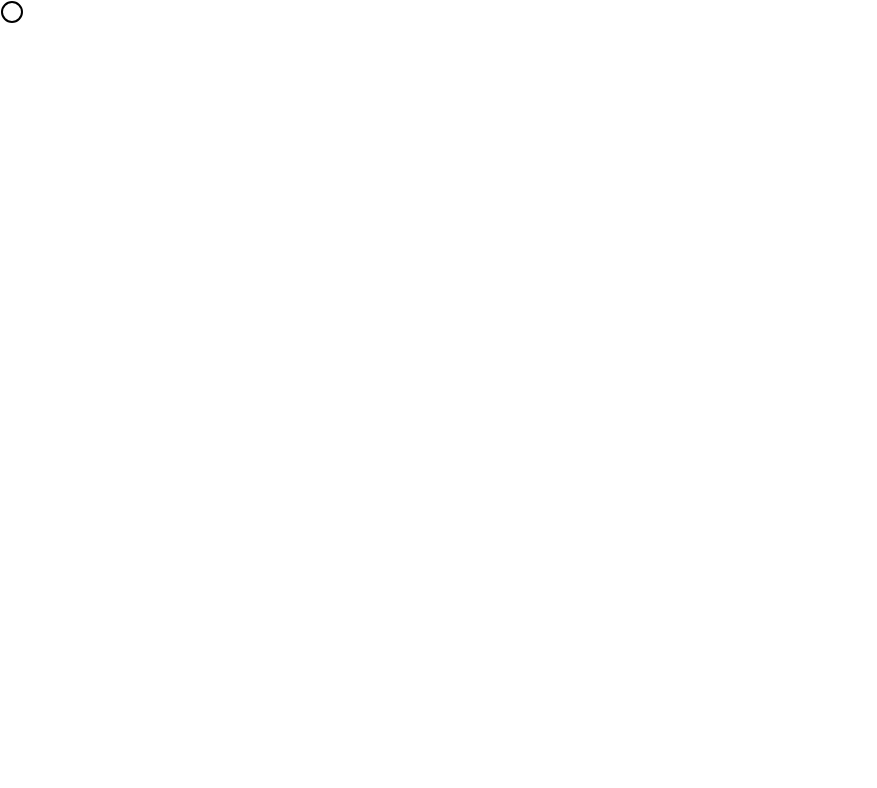
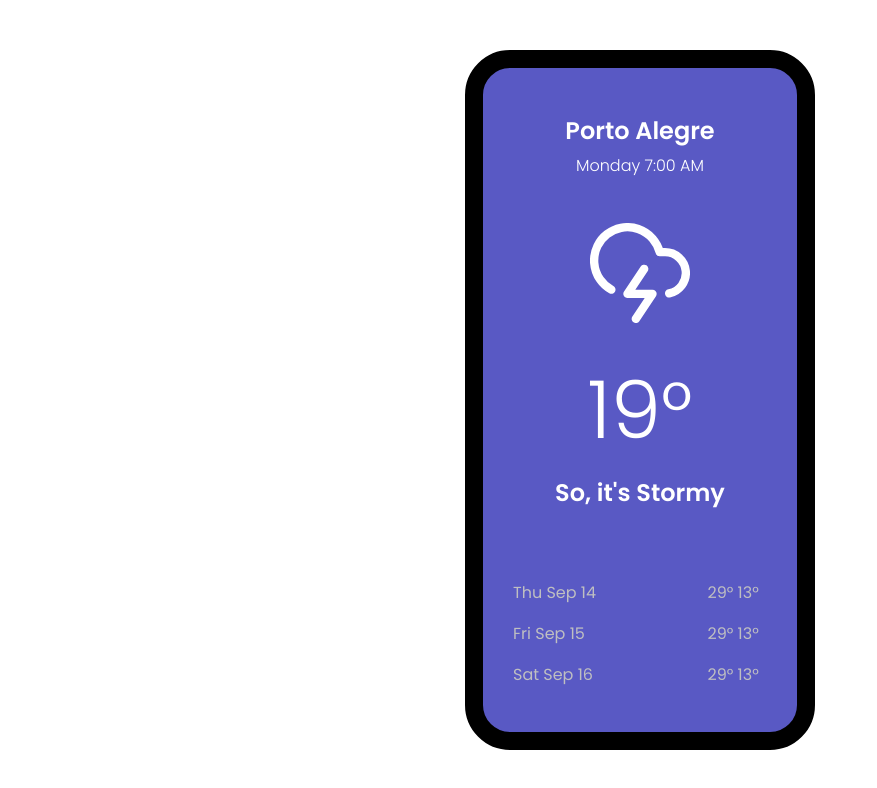
Before and after one commit to ErickMendes95/Dev-web, a plain HTML site: page FrontStart/App-clima-grid/index.html in a window 1280 px wide. Shown: the whole page, without its empty margins (0-877 px from the left). Drawn offline with nearby package versions, Linux system fonts and the light colour scheme.

Commit message:
Modelo de app de clima

```diff
--- a/FrontStart/App-clima-grid/index.html
+++ b/FrontStart/App-clima-grid/index.html
@@ -14,7 +14,24 @@
   </head>
   <body>
 
-    <i data-feather="circle"></i>
+    <div class="iphone-container">
+      <div class="notch">
+        <h2>Porto Alegre</h2>
+        <h4>Monday 7:00 AM</h4>
+
+        <i data-feather="cloud-lightning"></i>
+        <h1>19°</h1>
+        <h2>So, it's Stormy</h2>
+
+        <div class="week-weather">
+          <span>Thu Sep 14</span><span>29° 13°</span>
+          <span>Fri Sep 15</span><span>29° 13°</span>
+          <span>Sat Sep 16</span><span>29° 13°</span>
+        </div>
+
+      <div class="iphone-menu"></div>
+      </div>
+    </div>
 
     <script>
       feather.replace();
--- a/FrontStart/App-clima-grid/style.css
+++ b/FrontStart/App-clima-grid/style.css
@@ -1,7 +1,7 @@
-@import url("https://fonts.googleapis.com/css2?family=Roboto:wght@400;700;900&display=swap");
+@import url('https://fonts.googleapis.com/css2?family=Poppins:wght@300;400;600&display=swap');
 
 body, button, input, select, textarea {
-    font-family: 'Roboto', sans-serif;
+    font-family: 'Poppins', sans-serif;
 }
 
 * {
@@ -12,6 +12,76 @@ html, body {
     margin: 0;
 }
 
+body {
+    display: flex;
+    justify-content: center;
+    align-items: center;
+    height: 100vh;
+}
+
 :root {
     --dark-blue: rgb(89, 89, 196);
+    --light-grey: #BFBFc1;
 }
+
+h1 {
+    font-size: 80px;
+    margin: 0;
+    font-weight: 300;
+}
+
+h2, h4 {
+    margin: 5px;
+}
+
+h4 {
+    font-weight: 300;
+}
+
+.iphone-container {
+    width: 350px;
+    height: 700px;
+    border-radius: 45px;
+    border: 18px solid black;
+    background-color: var(--dark-blue);
+    position: relative;
+    color: white;
+    text-align: center;
+    padding: 40px 10px 20px;
+}
+
+.iphone-coontainer .notch {
+    width: 180px;
+    height: 25px;
+    background: black;
+    border-radius: 0 0 30px 30px;
+    position: absolute;
+    top: 0;
+    left: calc(50%-90px);
+}
+
+.iphone-coontainer .iphone-menu {
+    width: 90px;
+    background-color: var(--light-grey);
+    height: 2px;
+    border-radius: 8px;
+    position: absolute;
+    bottom: 20px;
+    left: calc(50%-45px);
+}
+
+.iphone-container svg {
+    width: 100px;
+    height: 100px;
+    margin: 40px 0 20px;
+}
+
+.iphone-container .week-weather {
+    color: var(--light-grey);
+    margin-top: 70px;
+    padding: 0 20px;
+    text-align: left;
+    display: grid;
+    grid-template-columns: 3fr 1fr ;
+    grid-gap: 1rem;
+}
```
